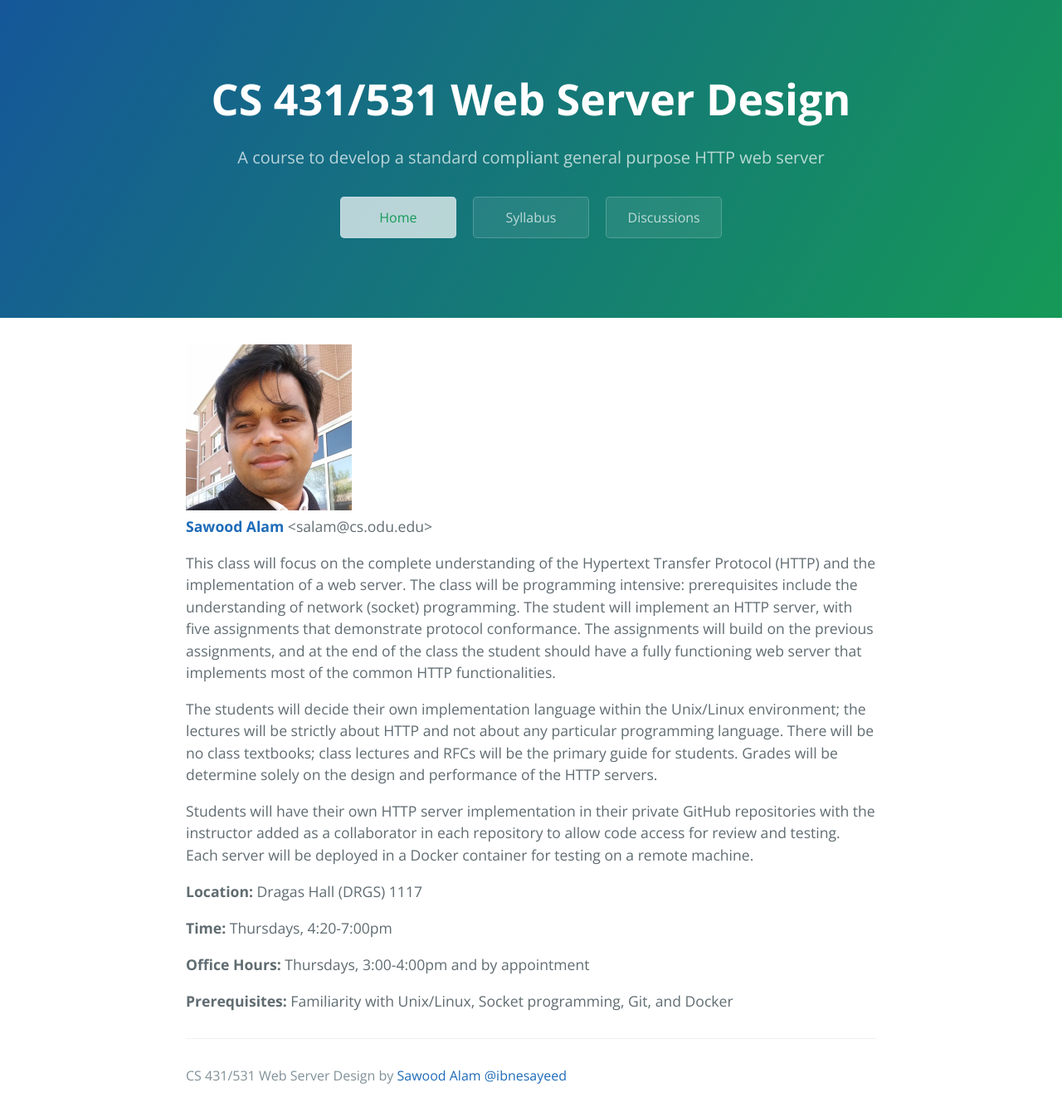
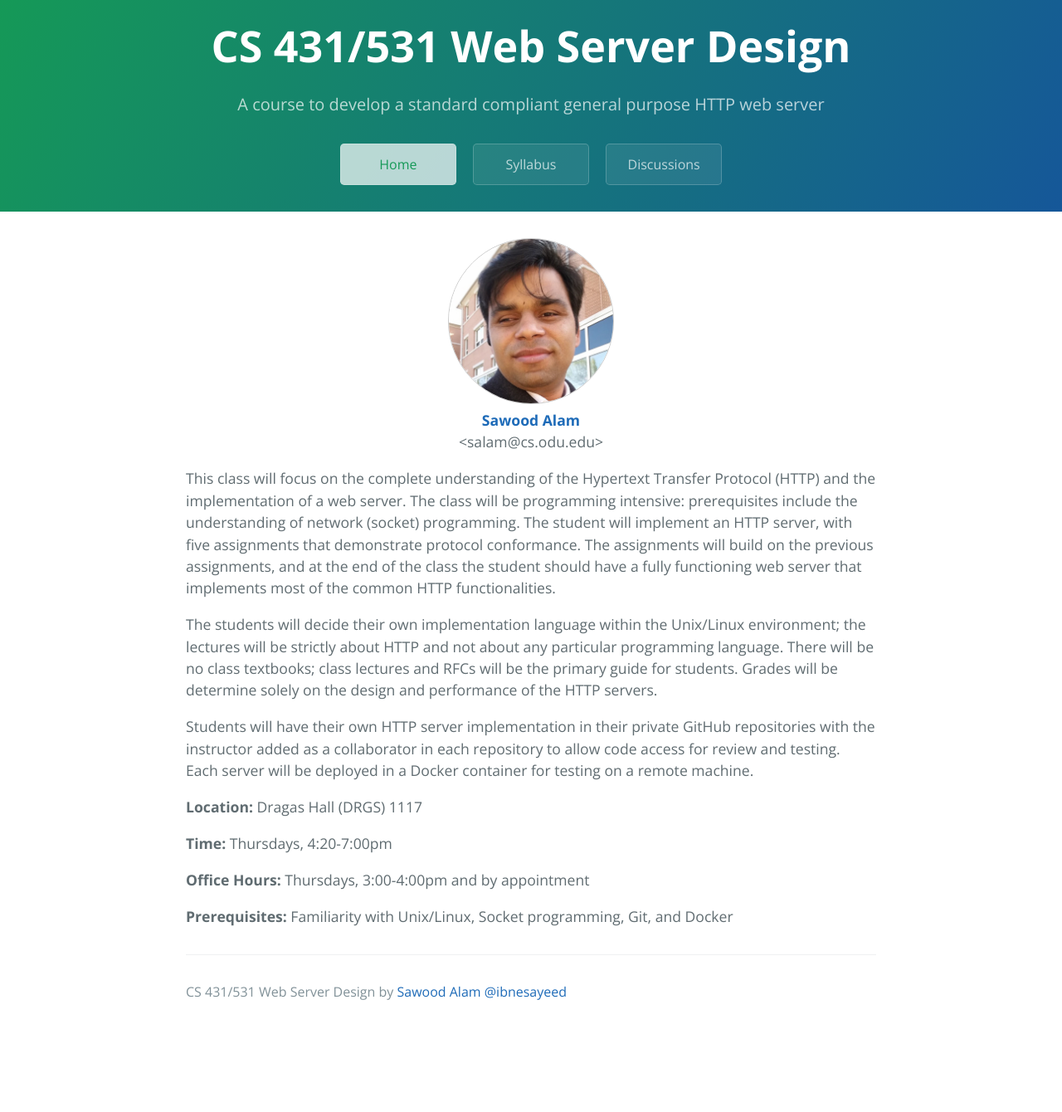
Before and after one commit to cs531-f19/cs531-f19.github.io, a Jekyll site: the page built from index.md, in a window 1280 px wide. Shown: the whole page at 83% size. Built offline with Jekyll 4.4.1, drawn with Linux system fonts in a browser that asks for light colours; our own code applies the rules of GitHub Pages for plain Markdown files; after the commit the page ends 1239 px from its top, so only the background shows below that.

Commit message:
Update header padding and avatar alignment

```diff
--- a/_sass/jekyll-theme-cayman.scss
+++ b/_sass/jekyll-theme-cayman.scss
@@ -112,15 +112,15 @@ a {
   background-image: linear-gradient(120deg, $header-bg-color-secondary, $header-bg-color);
 
   @include large {
-    padding: 5rem 6rem;
+    padding: 1rem 6rem;
   }
 
   @include medium {
-    padding: 3rem 4rem;
+    padding: 1rem 4rem;
   }
 
   @include small {
-    padding: 2rem 1rem;
+    padding: 1rem 1rem;
   }
 }
 
--- a/_sass/variables.scss
+++ b/_sass/variables.scss
@@ -4,8 +4,8 @@ $medium-breakpoint: 42em !default;
 
 // Headers
 $header-heading-color: #fff !default;
-$header-bg-color: #159957 !default;
-$header-bg-color-secondary: #155799 !default;
+$header-bg-color: #155799 !default;
+$header-bg-color-secondary: #159957 !default;
 
 // Text
 $section-headings-color: #159957 !default;
--- a/assets/css/style.scss
+++ b/assets/css/style.scss
@@ -16,3 +16,13 @@
     text-decoration: none;
   }
 }
+
+.instructor {
+  text-align: center;
+  .avatar {
+    width: 200px;
+    height: 200px;
+    border-radius: 100px;
+    border: 1px solid #ccc;
+  }
+}
--- a/index.md
+++ b/index.md
@@ -1,6 +1,6 @@
 <div class="instructor">
   <img src="{{ site.instructor.avatar | append: '?v=' | append: site.github.build_revision | relative_url }}" alt="{{ site.instructor.name }}" class="avatar"><br>
-  <b><a href="{{ site.instructor.url }}">{{ site.instructor.name }}</a></b>
+  <b><a href="{{ site.instructor.url }}">{{ site.instructor.name }}</a></b><br>
   &lt;{{ site.instructor.email }}&gt;
 </div>
 
```
